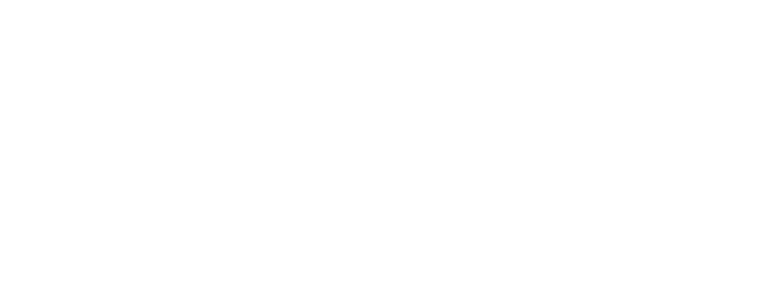
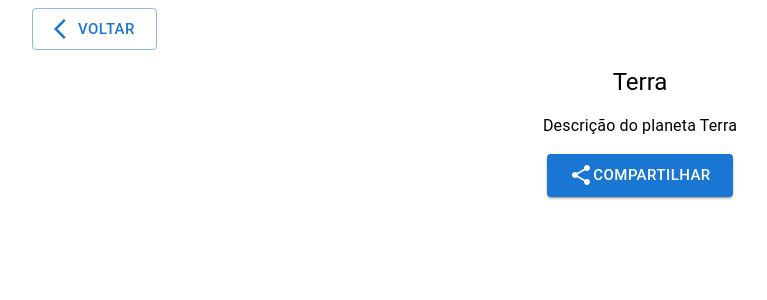
Before and after one commit to ulissessoaresmoreira/React-Solar-exp, a React (Create React App) app: page /planeta/teste in a window 1280 px wide. Before the commit this address had no page. Shown: the top 300 px of the page, without its empty margins (0-767 px from the left). Built offline with nearby package versions, Linux system fonts and the light colour scheme.

Commit message:
Criação inicial da página de detalhes do planeta, e instalação do iconsMaterial e adição de 1 icone na pagina inicial

```diff
--- a/package.json
+++ b/package.json
@@ -12,6 +12,7 @@
   "dependencies": {
     "@emotion/react": "^11.13.3",
     "@emotion/styled": "^11.13.0",
+    "@mui/icons-material": "^6.1.4",
     "@mui/material": "^6.1.4",
     "@testing-library/jest-dom": "^5.17.0",
     "@testing-library/react": "^13.4.0",
--- a/src/App.js
+++ b/src/App.js
@@ -3,6 +3,7 @@
 import { BrowserRouter, Route, Routes } from "react-router-dom";
 import PaginaInicio from "./paginas/inicio";
 import PaginaPlanetas from "./paginas/planetas";
+import PaginaPlaneta from "./paginas/planeta";
 
 export default function App() {
   return(<>
@@ -11,6 +12,7 @@
           <Routes>
             <Route path="/" element={<PaginaInicio />} />
             <Route path="/planetas" element={<PaginaPlanetas />} />
+            <Route path="/planeta/:slug" element={<PaginaPlaneta />} />
           </Routes>
         </BrowserRouter>
       </ThemeProvider>
--- a/src/paginas/inicio.js
+++ b/src/paginas/inicio.js
@@ -1,5 +1,6 @@
 import { Button, Stack, Typography } from '@mui/material';
 import { Link } from 'react-router-dom';
+import ArrowForwardIosIcon from '@mui/icons-material/ArrowForwardIos';
 
 
 export default function PaginaInicio() {
@@ -15,7 +16,7 @@
         <Typography variant="h2" component="h1">Conheça os planetas do sistema solar</Typography>
         <img className="efeito-flutuando" src='/img/astronauta.png' alt="Astronauta Flutuando" />
         <Link to="/planetas" >
-          <Button variant="contained" size='large'>Vamos lárrr!</Button>
+          <Button variant="contained" size='large'>Zarpar<ArrowForwardIosIcon/> </Button>
         </Link>
         <h1>Olá mundo!</h1>{' '}
       </Stack>
--- /dev/null
+++ b/src/paginas/planeta.js
@@ -0,0 +1,48 @@
+import { Button, Container, Stack, Typography } from '@mui/material';
+import { Link } from 'react-router-dom';
+import ArrowBackIosIcon from '@mui/icons-material/ArrowBackIos';
+import ShareIcon from '@mui/icons-material/Share';
+
+export default function PaginaPlaneta() {
+
+  function ClickCompartilhar(){
+    window.navigator.share({
+      url: `${window.location.href}`,
+      text: `Explore o planeta NOME e duscubra suas peculiaridades.`,
+      title: `Conheça NOME`
+    })
+  }
+
+  return (
+    <>
+      <Container maxWidth="xl">
+        <Link to="/planetas">
+          <Button variant="outlined" size="large">
+            <ArrowBackIosIcon /> Voltar
+          </Button>
+        </Link>
+        <Stack
+          direction="column"
+          spacing={2}
+          sx={{
+            justifyContent: 'center',
+            alignItems: 'center',
+          }}
+        >
+          <img className="efeito-girar" src="" alt="" />
+          <Typography variant="h5" component="h1">
+            Terra
+          </Typography>
+
+          <Typography variant="body1" component="p">
+            Descrição do planeta Terra
+          </Typography>
+          <Button variant="contained" size="large" onClick={() => {ClickCompartilhar()}}>
+            {' '}
+            <ShareIcon /> Compartilhar
+          </Button>
+        </Stack>
+      </Container>
+    </>
+  );
+}
```
